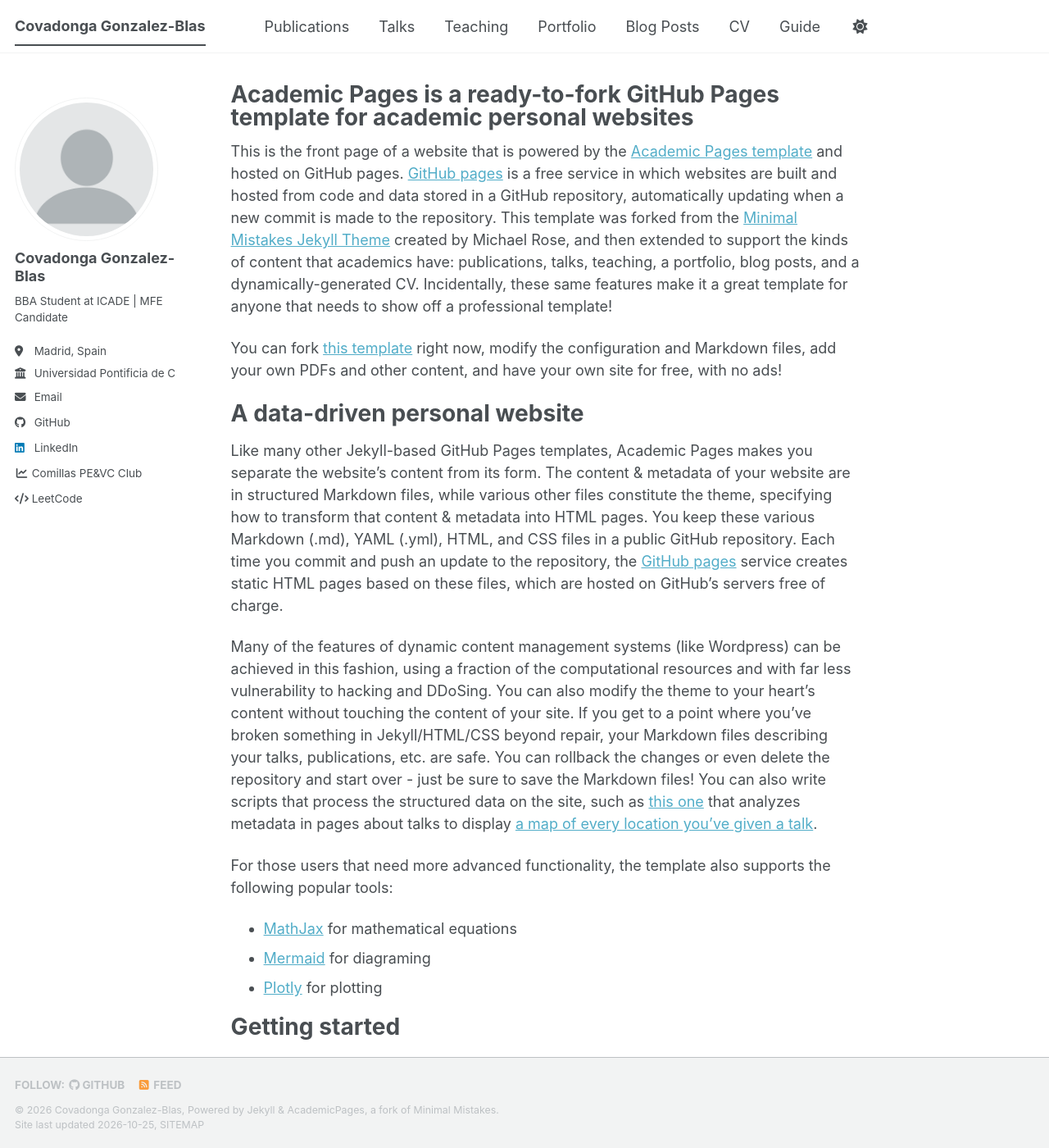
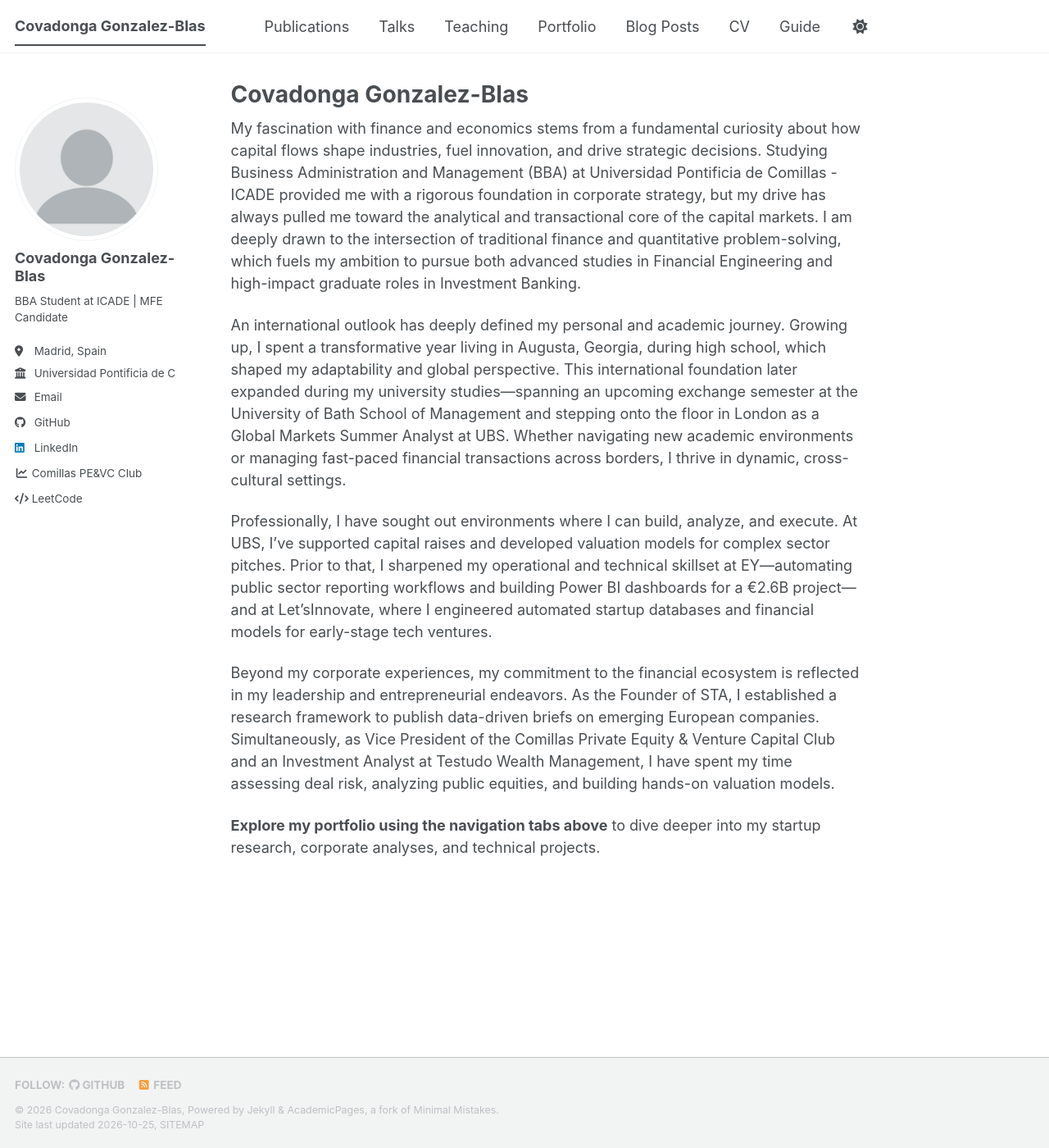
Before and after one commit to Gonzalez-Blas/Gonzalez-Blas.github.io, a Jekyll site: the page built from _pages/about.md, in a window 1280 px wide and 1400 px high. Shown: the whole window at 82% size. Built offline with Jekyll 4.4.1, drawn with Linux system fonts in a browser that asks for light colours; a style sheet for code colours, icons or effects is not loaded; some of the changed text lies outside the part shown.

Commit message:
Revise about page with personal details
Updated personal information and removed template references.

```diff
--- a/_pages/about.md
+++ b/_pages/about.md
@@ -1,56 +1,18 @@
 ---
 permalink: /
-title: "Academic Pages is a ready-to-fork GitHub Pages template for academic personal websites"
+title: "Covadonga Gonzalez-Blas"
 author_profile: true
 redirect_from:
   - /about/
   - /about.html
 ---
 
-This is the front page of a website that is powered by the [Academic Pages template](https://github.com/academicpages/academicpages.github.io) and hosted on GitHub pages. [GitHub pages](https://pages.github.com) is a free service in which websites are built and hosted from code and data stored in a GitHub repository, automatically updating when a new commit is made to the repository. This template was forked from the [Minimal Mistakes Jekyll Theme](https://mmistakes.github.io/minimal-mistakes/) created by Michael Rose, and then extended to support the kinds of content that academics have: publications, talks, teaching, a portfolio, blog posts, and a dynamically-generated CV. Incidentally, these same features make it a great template for anyone that needs to show off a professional template!
+My fascination with finance and economics stems from a fundamental curiosity about how capital flows shape industries, fuel innovation, and drive strategic decisions. Studying Business Administration and Management (BBA) at Universidad Pontificia de Comillas - ICADE provided me with a rigorous foundation in corporate strategy, but my drive has always pulled me toward the analytical and transactional core of the capital markets. I am deeply drawn to the intersection of traditional finance and quantitative problem-solving, which fuels my ambition to pursue both advanced studies in Financial Engineering and high-impact graduate roles in Investment Banking.
 
- You can fork [this template](https://github.com/academicpages/academicpages.github.io) right now, modify the configuration and Markdown files, add your own PDFs and other content, and have your own site for free, with no ads!
+An international outlook has deeply defined my personal and academic journey. Growing up, I spent a transformative year living in Augusta, Georgia, during high school, which shaped my adaptability and global perspective. This international foundation later expanded during my university studies—spanning an upcoming exchange semester at the University of Bath School of Management and stepping onto the floor in London as a Global Markets Summer Analyst at UBS. Whether navigating new academic environments or managing fast-paced financial transactions across borders, I thrive in dynamic, cross-cultural settings.
 
-A data-driven personal website
-======
-Like many other Jekyll-based GitHub Pages templates, Academic Pages makes you separate the website's content from its form. The content & metadata of your website are in structured Markdown files, while various other files constitute the theme, specifying how to transform that content & metadata into HTML pages. You keep these various Markdown (.md), YAML (.yml), HTML, and CSS files in a public GitHub repository. Each time you commit and push an update to the repository, the [GitHub pages](https://pages.github.com/) service creates static HTML pages based on these files, which are hosted on GitHub's servers free of charge.
+Professionally, I have sought out environments where I can build, analyze, and execute. At UBS, I’ve supported capital raises and developed valuation models for complex sector pitches. Prior to that, I sharpened my operational and technical skillset at EY—automating public sector reporting workflows and building Power BI dashboards for a €2.6B project—and at Let'sInnovate, where I engineered automated startup databases and financial models for early-stage tech ventures.
 
-Many of the features of dynamic content management systems (like Wordpress) can be achieved in this fashion, using a fraction of the computational resources and with far less vulnerability to hacking and DDoSing. You can also modify the theme to your heart's content without touching the content of your site. If you get to a point where you've broken something in Jekyll/HTML/CSS beyond repair, your Markdown files describing your talks, publications, etc. are safe. You can rollback the changes or even delete the repository and start over - just be sure to save the Markdown files! You can also write scripts that process the structured data on the site, such as [this one](https://github.com/academicpages/academicpages.github.io/blob/master/talkmap.ipynb) that analyzes metadata in pages about talks to display [a map of every location you've given a talk](https://academicpages.github.io/talkmap.html).
+Beyond my corporate experiences, my commitment to the financial ecosystem is reflected in my leadership and entrepreneurial endeavors. As the Founder of STA, I established a research framework to publish data-driven briefs on emerging European companies. Simultaneously, as Vice President of the Comillas Private Equity & Venture Capital Club and an Investment Analyst at Testudo Wealth Management, I have spent my time assessing deal risk, analyzing public equities, and building hands-on valuation models.
 
-For those users that need more advanced functionality, the template also supports the following popular tools:
-- [MathJax](https://www.mathjax.org/) for mathematical equations
-- [Mermaid](https://mermaid.js.org/) for diagraming
-- [Plotly](https://plotly.com/javascript/) for plotting
-
-Getting started
-======
-1. Register a GitHub account if you don't have one and confirm your e-mail (required!)
-1. Fork [this template](https://github.com/academicpages/academicpages.github.io) by clicking the "Use this template" button in the top right.
-1. Go to the repository's settings (rightmost item in the tabs that start with "Code", should be below "Unwatch"). Rename the repository "[your GitHub username].github.io", which will also be your website's URL.
-1. Set site-wide configuration and create content & metadata (see below -- also see [this set of diffs](https://archive.is/3TPas) showing what files were changed to set up [an example site](https://getorg-testacct.github.io) for a user with the username "getorg-testacct")
-1. Upload any files (like PDFs, .zip files, etc.) to the files/ directory. They will appear at https://[your GitHub username].github.io/files/example.pdf.
-1. Check status by going to the repository settings, in the "GitHub pages" section
-
-Site-wide configuration
-------
-The main configuration file for the site is in the base directory in [_config.yml](https://github.com/academicpages/academicpages.github.io/blob/master/_config.yml), which defines the content in the sidebars and other site-wide features. You will need to replace the default variables with ones about yourself and your site's github repository. The configuration file for the top menu is in [_data/navigation.yml](https://github.com/academicpages/academicpages.github.io/blob/master/_data/navigation.yml). For example, if you don't have a portfolio or blog posts, you can remove those items from that navigation.yml file to remove them from the header.
-
-Create content & metadata
-------
-For site content, there is one Markdown file for each type of content, which are stored in directories like _publications, _talks, _posts, _teaching, or _pages. For example, each talk is a Markdown file in the [_talks directory](https://github.com/academicpages/academicpages.github.io/tree/master/_talks). At the top of each Markdown file is structured data in YAML about the talk, which the theme will parse to do lots of cool stuff. The same structured data about a talk is used to generate the list of talks on the [Talks page](https://academicpages.github.io/talks), each [individual page](https://academicpages.github.io/talks/2012-03-01-talk-1) for specific talks, the talks section for the [CV page](https://academicpages.github.io/cv), and the [map of places you've given a talk](https://academicpages.github.io/talkmap.html) (if you run this [python file](https://github.com/academicpages/academicpages.github.io/blob/master/talkmap.py) or [Jupyter notebook](https://github.com/academicpages/academicpages.github.io/blob/master/talkmap.ipynb), which creates the HTML for the map based on the contents of the _talks directory).
-
-**Markdown generator**
-
-The repository includes [a set of Jupyter notebooks](https://github.com/academicpages/academicpages.github.io/tree/master/markdown_generator
-) that converts a CSV containing structured data about talks or presentations into individual Markdown files that will be properly formatted for the Academic Pages template. The sample CSVs in that directory are the ones I used to create my own personal website at stuartgeiger.com. My usual workflow is that I keep a spreadsheet of my publications and talks, then run the code in these notebooks to generate the Markdown files, then commit and push them to the GitHub repository.
-
-How to edit your site's GitHub repository
-------
-Many people use a git client to create files on their local computer and then push them to GitHub's servers. If you are not familiar with git, you can directly edit these configuration and Markdown files directly in the github.com interface. Navigate to a file (like [this one](https://github.com/academicpages/academicpages.github.io/blob/master/_talks/2012-03-01-talk-1.md) and click the pencil icon in the top right of the content preview (to the right of the "Raw | Blame | History" buttons). You can delete a file by clicking the trashcan icon to the right of the pencil icon. You can also create new files or upload files by navigating to a directory and clicking the "Create new file" or "Upload files" buttons.
-
-Example: editing a Markdown file for a talk
-![Editing a Markdown file for a talk](/images/editing-talk.png)
-
-For more info
-------
-More info about configuring Academic Pages can be found in [the guide](https://academicpages.github.io/markdown/), the [growing wiki](https://github.com/academicpages/academicpages.github.io/wiki), and you can always [ask a question on GitHub](https://github.com/academicpages/academicpages.github.io/discussions). The [guides for the Minimal Mistakes theme](https://mmistakes.github.io/minimal-mistakes/docs/configuration/) (which this theme was forked from) might also be helpful.
+**Explore my portfolio using the navigation tabs above** to dive deeper into my startup research, corporate analyses, and technical projects.
```
